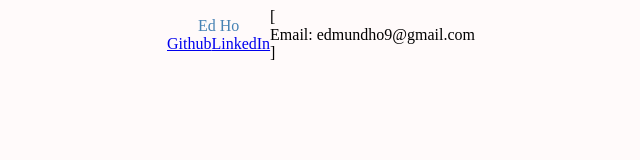
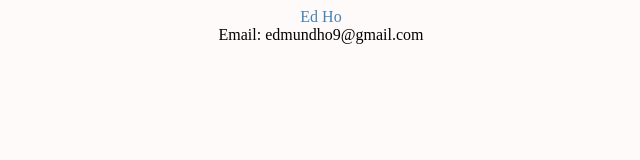
Before and after one commit to edmundho/edmundho.github.io, a plain HTML site: page index.html in a window 1280 px wide. Shown: the whole page, without its empty margins (319-959 px from the left). Drawn offline with Linux system fonts and the light colour scheme.

Commit message:
fix main page

```diff
--- a/index.html
+++ b/index.html
@@ -5,23 +5,11 @@
   </head>
   <body>
     <div class='header'>
-      <div class='left-header'>
-        <div class='name'>Ed Ho</div>
-        <div class='links'>
-          <a href='https://github.com/edmundho'>Github</a>
-          <a href='https://www.linkedin.com/in/edmundho9/'>LinkedIn</a>
-        </div>
-      </div>
-      <div class='right-header'>
-        <div class='open-bracket'>[</div>
-        <div class='deets'>
-          <div class='email'>
-            <span class='email-left'>Email:</span>
-            <span class='email-right'>edmundho9@gmail.com</span>
-          </div>
-        </div>
-        <div class='close-bracket'>]</div>
-      </div>
+			<div class='name'>Ed Ho</div>
+			<div class='email'>
+				<span class='email-left'>Email:</span>
+				<span class='email-right'>edmundho9@gmail.com</span>
+			</div>
     </div>
   </body>
 </html>
--- a/styles.css
+++ b/styles.css
@@ -10,20 +10,10 @@ body {
 .header {
   display: flex;
   justify-content: center;
-}
-
-.left-header {
-  display: flex;
-  justify-content: center;
-  align-items: center;
-  flex-direction: column;
+	flex-direction: column;
+	align-items: center;
 }
 
 .name {
   color: steelblue;
 }
-
-.links {
-  display: flex;
-  flex-direction: row;
-}
```
